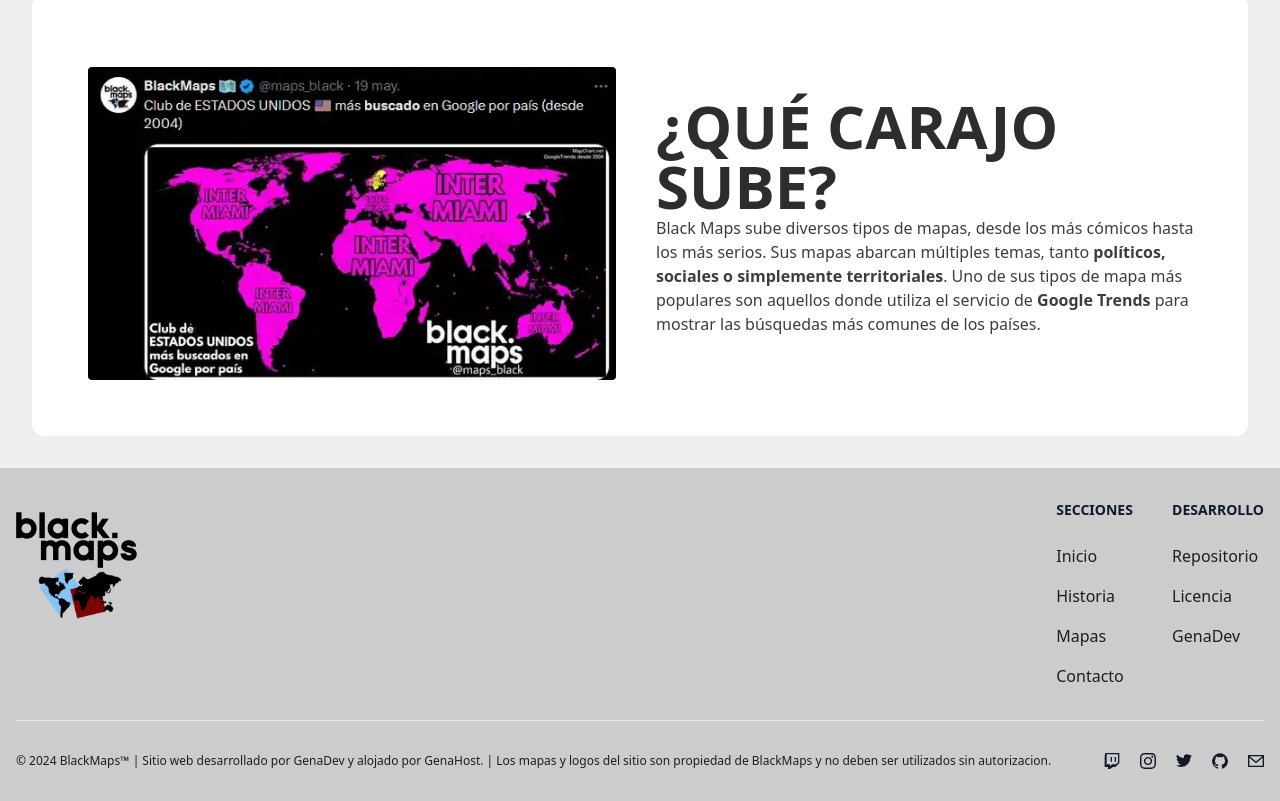
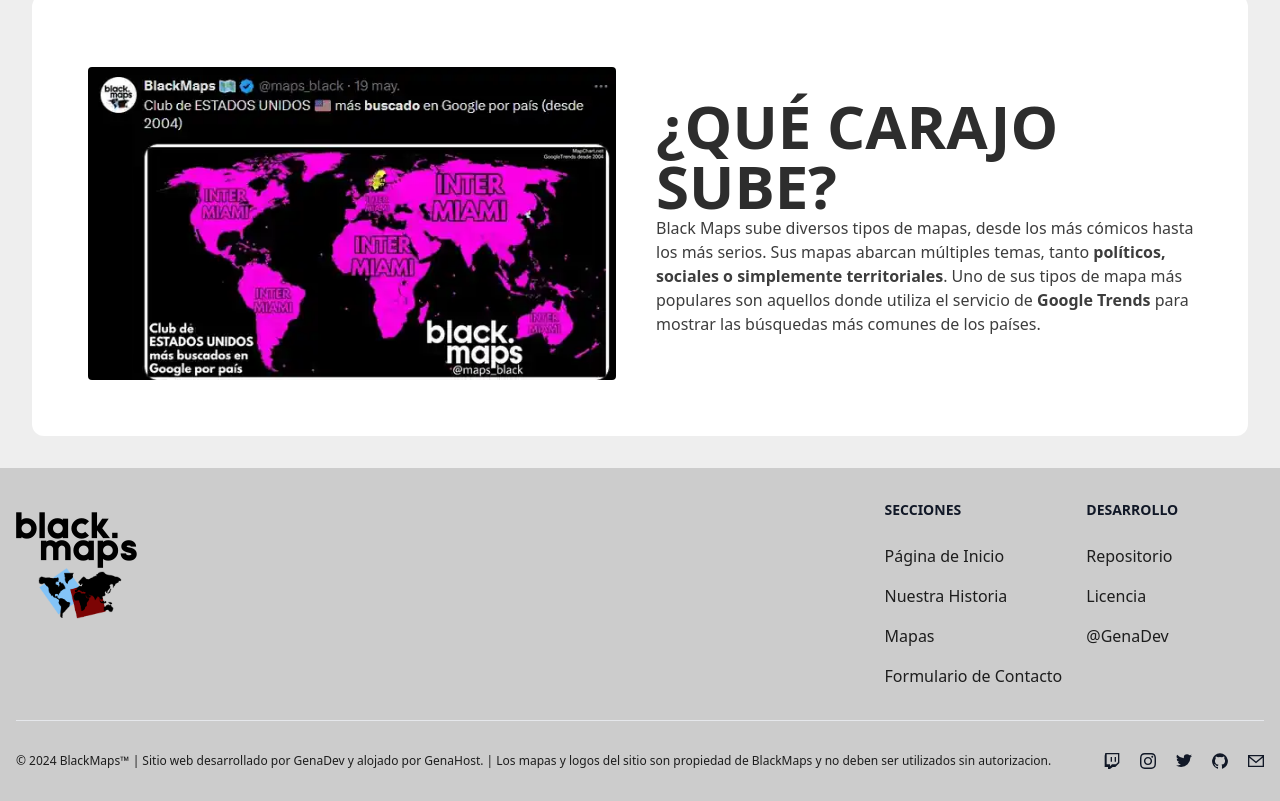
Before and after one commit to GenaDeev/BlackMaps-Website, a Next.js app: page / in a window 1280 px wide. Shown: the part 1837-2638 px from the top of the page. Built offline with nearby package versions, Linux system fonts and the light colour scheme.

Commit message:
Actualizar Footer.jsx

```diff
--- a/app/components/Footer.jsx
+++ b/app/components/Footer.jsx
@@ -16,16 +16,16 @@
                             <h2 className="mb-6 text-sm font-semibold text-gray-900 uppercase dark:text-white">Secciones</h2>
                             <ul className="font-medium flex flex-col gap-4">
                                 <li>
-                                    <Link href="/" className="hover:underline">Inicio</Link>
+                                    <Link href="/" className="hover:underline">Página de Inicio</Link>
                                 </li>
                                 <li>
-                                <a href="#about" className="hover:underline">Historia</a>
+                                <a href="#about" className="hover:underline">Nuestra Historia</a>
                                 </li>
                                 <li>
                                     <Link href="/maps" className="hover:underline">Mapas</Link>
                                 </li>
                                 <li>
-                                    <Link href="/contact" className="hover:underline">Contacto</Link>
+                                    <Link href="/contact" className="hover:underline">Formulario de Contacto</Link>
                                 </li>
                             </ul>
                         </div>
@@ -39,7 +39,7 @@
                                     <a href="https://github.com/GenaAaaj/BlackMaps-Website/blob/main/LICENSE" className="hover:underline">Licencia</a>
                                 </li>
                                 <li>
-                                    <a href="https://www.linkedin.com/in/genadev" className="hover:underline">GenaDev</a>
+                                    <a href="https://www.linkedin.com/in/genadev" className="hover:underline">@GenaDev</a>
                                 </li>
                             </ul>
                         </div>
```
